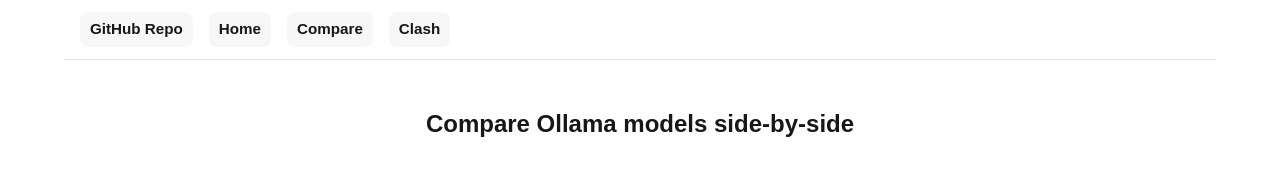
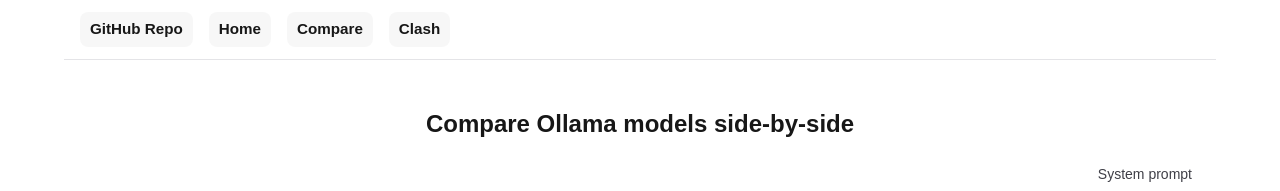
Before and after one commit to v-olya/Ollama-playground, a Next.js app: page /compare in a window 1280 px wide. Shown: the top 191 px of the page. Built offline with nearby package versions, Linux system fonts and the light colour scheme; no server answers.

Commit message:
layout changes

```diff
--- a/app/compare/page.tsx
+++ b/app/compare/page.tsx
@@ -6,9 +6,11 @@ export const metadata = {
 
 export default function ComparePage() {
   return (
-    <main className="min-h-screen py-12">
-      <h1 className="mx-auto max-w-6xl px-6 text-2xl font-semibold text-center">Compare Ollama models side-by-side</h1>
-      <TwoChatsLayout />
-    </main>
+    <>
+      <h1 className="mx-auto text-2xl font-semibold text-center">Compare Ollama models side-by-side</h1>
+      <main>
+        <TwoChatsLayout />
+      </main>
+    </>
   );
 }
--- a/app/components/TwoChatsLayout.tsx
+++ b/app/components/TwoChatsLayout.tsx
@@ -73,7 +73,7 @@ function TwoChatsLayoutContent() {
   }, [selectedA, selectedB]);
 
   return (
-    <div className="mx-auto w-full max-w-6xl px-6 py-12">
+    <div className="mx-auto w-full max-w-6xl p-6">
       <div className="mb-4 grid gap-4">
         <PromptTextarea
           label="System prompt"
--- a/app/layout.tsx
+++ b/app/layout.tsx
@@ -46,7 +46,7 @@ export default function RootLayout({
             </Link>
           </nav>
 
-          <main>{children}</main>
+          <div className="min-h-screen py-12">{children}</div>
         </div>
       </body>
     </html>
--- a/app/page.tsx
+++ b/app/page.tsx
@@ -4,7 +4,7 @@ export default function Home() {
   return (
     <main className="min-h-screen flex flex-col items-center justify-center px-6 py-16 bg-white text-slate-900">
       <header className="text-center mb-8 max-w-2xl">
-        <h1 className="text-4xl sm:text-5xl font-extrabold leading-tight mb-4">Ollama models, both local and cloud</h1>
+        <h1 className="text-4xl sm:text-5xl font-extrabold leading-tight mb-4">Play with Ollama models</h1>
         <p className="text-lg text-slate-600 mb-1">
           Compare models against the same prompt or explore AI-to-AI interactions.
         </p>
```
